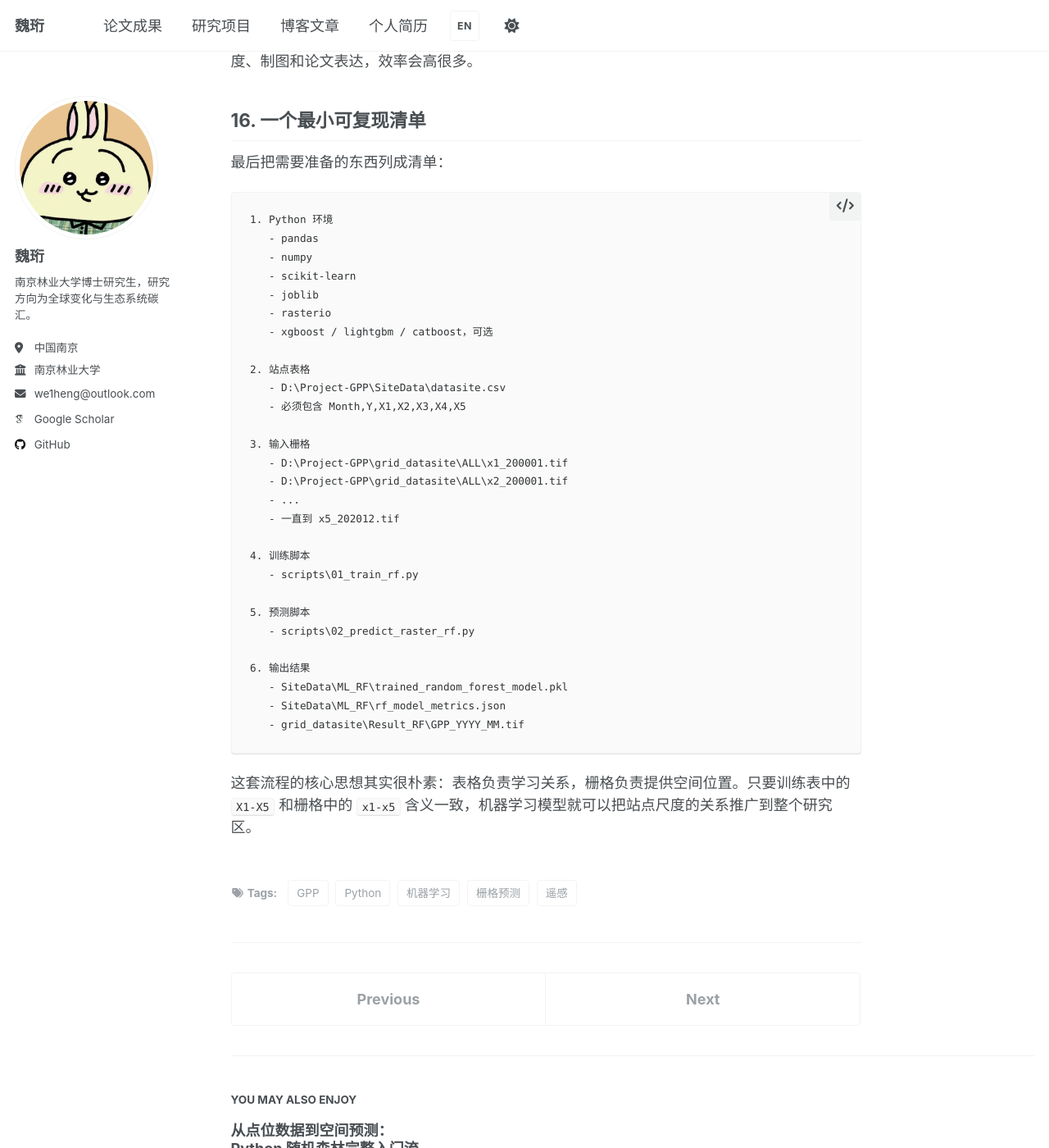
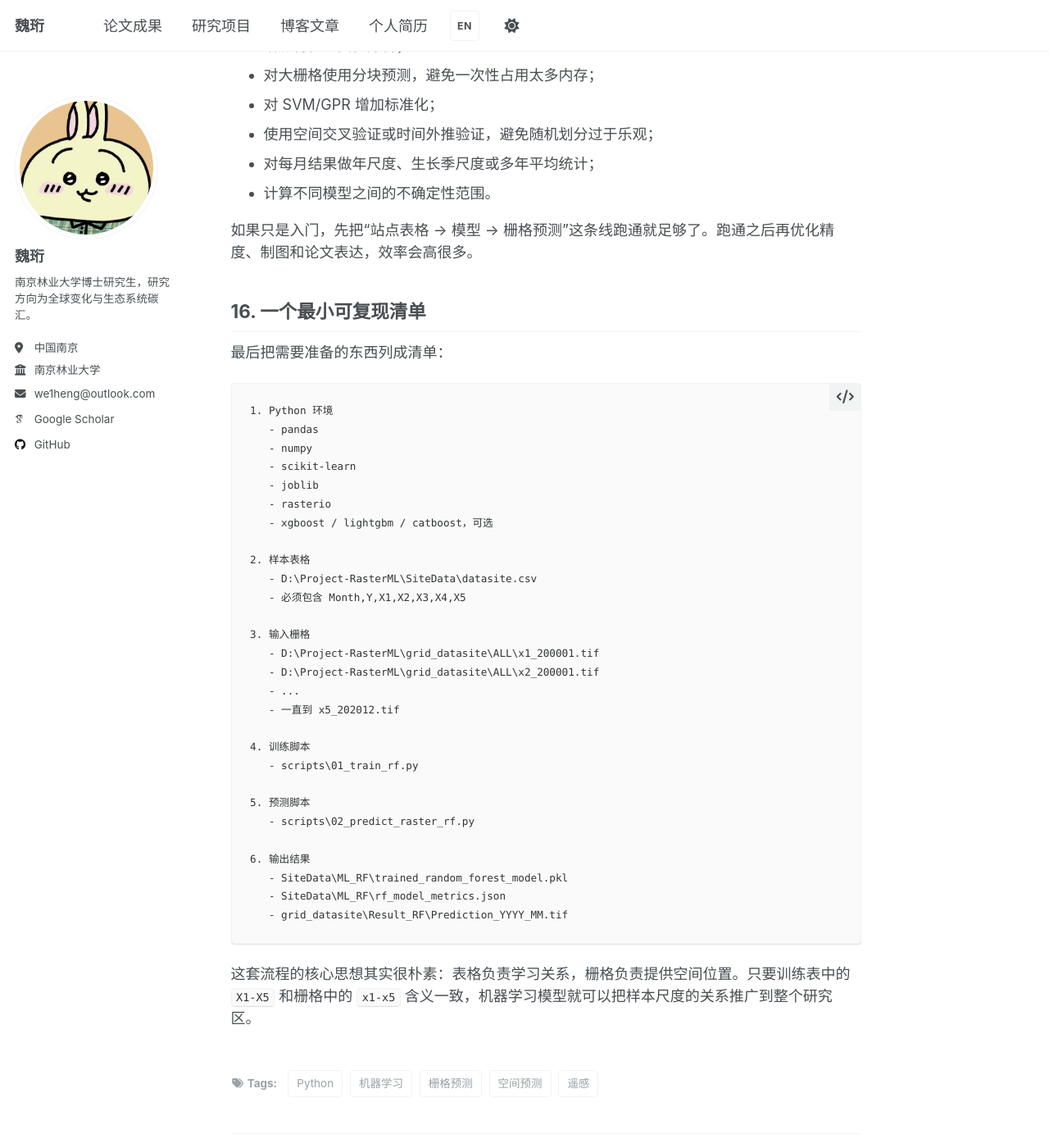
Before and after one commit to NOOB304/NOOB304.github.io, a Jekyll site: the page built from _posts/2026-06-27-machine-learning-point-to-raster-prediction-tutorial.md, in a window 1280 px wide and 1400 px high, scrolled down 24624 px. Shown: the whole window at 82% size. Built offline with Jekyll 4.4.1, drawn with Linux system fonts in a browser that asks for light colours; some web fonts are replaced; some of the changed text lies outside the part shown.

Commit message:
docs: generalize raster prediction tutorial

````diff
--- a/_posts/2026-06-27-gpp-machine-learning-raster-prediction-tutorial.md
+++ b/_posts/2026-06-27-machine-learning-point-to-raster-prediction-tutorial.md
@@ -1,23 +1,27 @@
 ---
-title: "从 0 入门：用机器学习把站点 GPP 数据预测成月尺度栅格图"
+title: "从 0 入门：用机器学习把点位数据预测成栅格图"
 date: 2026-06-27
-permalink: /posts/2026/06/gpp-machine-learning-raster-prediction-tutorial/
+permalink: /posts/2026/06/machine-learning-point-to-raster-prediction-tutorial/
+redirect_from:
+  - /posts/2026/06/gpp-machine-learning-raster-prediction-tutorial/
 lang: zh
 author_profile: true
 comments: false
 share: false
 tags:
   - Python
-  - GPP
   - 机器学习
   - 栅格预测
   - 遥感
-excerpt: "基于一个 GPP 建模代码包，完整拆解站点 CSV、模型训练、参数寻优、精度评价、GeoTIFF 批量预测和结果检查流程。"
+  - 空间预测
+excerpt: "基于一个点位到栅格的机器学习代码包，完整拆解样本 CSV、模型训练、参数寻优、精度评价、GeoTIFF 批量预测和结果检查流程。"
 ---
 
-这篇文章整理一个比较完整的 GPP 机器学习建模流程：先用站点尺度样本训练模型，再把训练好的模型应用到月尺度 GeoTIFF 栅格上，得到连续空间上的 GPP 预测图。
+这篇文章整理的是一个通用的“点位/表格样本 → 机器学习模型 → 栅格空间预测”流程：先用已有样本训练回归模型，再把训练好的模型应用到 GeoTIFF 栅格上，得到连续空间上的预测图。
 
-原始代码包里包含六类机器学习模型：随机森林、XGBoost、LightGBM、CatBoost、支持向量机和高斯过程回归。它们的整体逻辑高度相似：读取站点表格、划分训练集和测试集、网格搜索最优参数、保存模型和评价指标，最后再用对应的栅格预测脚本批量输出每个月的 GPP 图。
+原始代码包的文件名以 `GPP` 命名，但方法并不只适用于 GPP。只要你的研究对象是连续型数值变量，并且同时拥有样本点表格和对应的栅格解释变量，就可以套用这套框架。例如：GPP、NPP、植被覆盖度、LAI、NDVI、土壤有机碳、碳储量、地表温度、水质指标、生态质量指数等，都可以按同样思路处理。
+
+原始代码包里包含六类机器学习模型：随机森林、XGBoost、LightGBM、CatBoost、支持向量机和高斯过程回归。它们的整体逻辑高度相似：读取样本表格、划分训练集和测试集、网格搜索最优参数、保存模型和评价指标，最后再用对应的栅格预测脚本批量输出每一期的预测图。
 
 本文会从零开始讲清楚：
 
@@ -25,7 +29,7 @@
 - 每个输入文件应该是什么格式；
 - 原代码包里的脚本分别负责什么；
 - 如何训练模型、保存模型和评价精度；
-- 如何把模型应用到 2000—2020 年逐月栅格；
+- 如何把模型应用到 2000—2020 年逐月栅格，或其它时间尺度的栅格；
 - 常见报错应该怎么排查。
 
 这不是一篇只贴代码的记录，而是把代码背后的流程拆开讲。小白照着做，至少能知道自己每一步在处理什么东西。
@@ -35,10 +39,10 @@
 可以把整个流程理解为一句话：
 
 ```text
-用已有站点样本学习 Y 与 X1-X5 的关系，然后把这个关系推广到每一个栅格像元。
+用已有样本学习 Y 与 X1-X5 的关系，然后把这个关系推广到每一个栅格像元。
 ```
 
-在这套代码中，站点数据表叫 `datasite.csv`，它的列结构是：
+在这套代码中，样本数据表叫 `datasite.csv`，它的列结构是：
 
 ```csv
 Month,Y,X1,X2,X3,X4,X5
@@ -52,13 +56,13 @@
 
 | 字段 | 含义 |
 |---|---|
-| `Month` | 月份，取值 1 到 12，用来做分层抽样 |
-| `Y` | 需要预测的目标变量，这里可以理解为站点尺度 GPP |
+| `Month` | 月份或分组编号，原始代码中取值 1 到 12，用来做分层抽样 |
+| `Y` | 需要预测的目标变量，可以替换成任何连续型指标 |
 | `X1` 到 `X5` | 解释变量，也就是模型用来预测 `Y` 的输入因子 |
 
 原始数据共有 912 行，每个月 76 条样本。这个结构很整齐，所以代码里用了 `stratify=months`，确保训练集和测试集中每个月份都有样本，而不是某些月份被随机分没了。
 
-站点建模完成后，代码会读取这样的栅格文件：
+建模完成后，代码会读取这样的栅格文件：
 
 ```text
 x1_200001.tif
@@ -73,13 +77,13 @@
 x5_202012.tif
 ```
 
-也就是说，每一个月份都需要 5 个输入栅格，分别对应训练表里的 `X1` 到 `X5`。模型会对每个像元读取这 5 个值，预测该像元的 GPP，然后输出：
+也就是说，每一个时间片都需要 5 个输入栅格，分别对应训练表里的 `X1` 到 `X5`。模型会对每个像元读取这 5 个值，预测该像元的目标变量，然后输出：
 
 ```text
-GPP_2000_01.tif
-GPP_2000_02.tif
+Prediction_2000_01.tif
+Prediction_2000_02.tif
 ...
-GPP_2020_12.tif
+Prediction_2020_12.tif
 ```
 
 整体流程可以画成这样：
@@ -87,18 +91,18 @@
 ```text
 datasite.csv
   ├─ Month
-  ├─ Y
+  ├─ Y，也就是目标变量
   └─ X1-X5
       ↓
 训练机器学习模型
       ↓
 trained_random_forest_model.pkl
       ↓
-x1-x5 月尺度 GeoTIFF
+x1-x5 GeoTIFF
       ↓
 逐像元预测
       ↓
-GPP_YYYY_MM.tif
+Prediction_YYYY_MM.tif
 ```
 
 ## 2. 原始代码包结构解析
@@ -107,8 +111,8 @@
 
 | 文件或文件夹 | 作用 |
 |---|---|
-| `datasite.csv` | 站点样本表，包含 `Month`、`Y`、`X1` 到 `X5` |
-| `GPP_RF.py` | 训练随机森林模型 |
+| `datasite.csv` | 样本表，包含 `Month`、`Y`、`X1` 到 `X5` |
+| `GPP_RF.py` | 训练随机森林模型，文件名里的 GPP 可以理解为原始案例名 |
 | `GPP_xgboost.py` | 训练 XGBoost 模型 |
 | `GPP_lgb.py` | 训练 LightGBM 模型 |
 | `GPP_CAT.py` | 训练 CatBoost 模型 |
@@ -121,17 +125,17 @@
 | `GPP_SVM_raster.py` | 使用 SVM 模型进行栅格预测 |
 | `GPP_GPR_raster.py` | 使用 GPR 模型进行栅格预测 |
 | `ML_RF/`、`ML_XGB/` 等 | 保存各模型的参数、评价指标、训练集、测试集和 `.pkl` 模型 |
-| `重命名数据.m` | MATLAB 预处理脚本，用来把不同来源的 GPP 栅格统一命名为 `x1_YYYYMM.tif` 到 `x5_YYYYMM.tif` |
+| `重命名数据.m` | MATLAB 预处理脚本，用来把不同来源或不同变量的栅格统一命名为 `x1_YYYYMM.tif` 到 `x5_YYYYMM.tif` |
 
-从 MATLAB 脚本可以看出，这套数据的 5 个输入栅格大概来自 5 套 GPP 产品或数据源：
+从 MATLAB 脚本可以看出，原始案例中的 5 个输入栅格来自 5 套 GPP 产品或数据源；但换成其它研究时，它们也可以是气候、地形、土壤、人类活动或遥感指数等变量：
 
 | 变量名 | 原始数据来源 |
 |---|---|
-| `X1` / `x1` | MODIS GPP |
-| `X2` / `x2` | PML-V2 GPP |
-| `X3` / `x3` | CEDAR GPP |
-| `X4` / `x4` | GOSIF GPP |
-| `X5` / `x5` | TL-LUE GPP |
+| `X1` / `x1` | 原始案例：MODIS GPP；通用理解：第 1 个解释变量 |
+| `X2` / `x2` | 原始案例：PML-V2 GPP；通用理解：第 2 个解释变量 |
+| `X3` / `x3` | 原始案例：CEDAR GPP；通用理解：第 3 个解释变量 |
+| `X4` / `x4` | 原始案例：GOSIF GPP；通用理解：第 4 个解释变量 |
+| `X5` / `x5` | 原始案例：TL-LUE GPP；通用理解：第 5 个解释变量 |
 
 这里的关键不是变量一定要叫这些名字，而是训练表格和栅格文件必须一一对应。表格里用 `X1` 到 `X5`，栅格预测时就必须有 `x1_年月.tif` 到 `x5_年月.tif`。
 
@@ -154,13 +158,13 @@
 然后新建一个项目文件夹，例如：
 
 ```text
-D:\Project-GPP
+D:\Project-RasterML
 ```
 
 进入项目文件夹：
 
 ```bash
-cd D:\Project-GPP
+cd D:\Project-RasterML
 ```
 
 创建虚拟环境：
@@ -207,8 +211,8 @@
 如果 `rasterio` 在 Windows 上安装失败，可以改用 Anaconda 或 Miniconda：
 
 ```bash
-conda create -n gpp python=3.10
-conda activate gpp
+conda create -n rasterml python=3.10
+conda activate rasterml
 conda install -c conda-forge rasterio pandas numpy scikit-learn
 pip install xgboost lightgbm catboost joblib matplotlib
 ```
@@ -218,14 +222,14 @@
 原始代码里使用了很多绝对路径，例如：
 
 ```python
-D:/Project-GPP/SiteData/datasite.csv
-D:/Project-GPP/grid_datasite/ALL/
+D:/Project-RasterML/SiteData/datasite.csv
+D:/Project-RasterML/grid_datasite/ALL/
 ```
 
 这在自己的电脑上能跑，但换一台电脑就要改很多地方。为了新手不迷路，建议先按下面的结构整理：
 
 ```text
-D:\Project-GPP
+D:\Project-RasterML
 ├─ SiteData
 │  ├─ datasite.csv
 │  ├─ ML_RF
@@ -255,12 +259,12 @@
 
 其中最重要的是两个输入位置：
 
-- `SiteData/datasite.csv`：站点训练表；
-- `grid_datasite/ALL/`：准备好的逐月输入栅格。
+- `SiteData/datasite.csv`：样本训练表；
+- `grid_datasite/ALL/`：准备好的分期输入栅格。
 
-## 5. 准备站点表格 `datasite.csv`
+## 5. 准备样本表格 `datasite.csv`
 
-站点表格必须是 CSV 格式，不能直接用 Excel 的 `.xlsx`。如果你现在手里是 Excel 文件，可以在 Excel 里另存为 CSV。
+样本表格必须是 CSV 格式，不能直接用 Excel 的 `.xlsx`。如果你现在手里是 Excel 文件，可以在 Excel 里另存为 CSV。
 
 最低要求如下：
 
@@ -269,12 +273,12 @@
 | 文件名 | `datasite.csv` |
 | 编码 | 建议 UTF-8 |
 | 必须列 | `Month,Y,X1,X2,X3,X4,X5` |
-| `Month` | 1 到 12 的整数 |
+| `Month` | 分组列；原始代码是 1 到 12 的月份，也可以改成季节、年份或样本类型 |
 | `Y` | 目标变量，不能是文本 |
 | `X1-X5` | 输入变量，必须是数值 |
 | 缺失值 | 建议提前删除或填补 |
 
-为什么要有 `Month`？因为 GPP 有明显季节性。如果随机划分训练集和测试集时不管月份，可能某些月份在测试集中太少，评价结果不稳定。原代码使用了：
+为什么要有 `Month`？因为原始案例是逐月生态遥感数据，有明显季节性。如果随机划分训练集和测试集时不管月份，可能某些月份在测试集中太少，评价结果不稳定。原代码使用了：
 
 ```python
 train_test_split(
@@ -285,11 +289,11 @@
 )
 ```
 
-这里的 `stratify=months` 就是按月份分层抽样，让 1 月到 12 月的样本比例尽量保持一致。
+这里的 `stratify=months` 就是按月份分层抽样，让 1 月到 12 月的样本比例尽量保持一致。换成其它数据时，如果没有月份，也可以把这一列改成其它分组变量；如果没有必要分层，可以去掉 `stratify=months`。
 
 ## 6. 准备栅格输入文件
 
-栅格预测阶段要求每个月都有 5 个输入文件。以 2000 年 1 月为例：
+栅格预测阶段要求每个时间片或每个待预测区域都有 5 个输入文件。以 2000 年 1 月为例：
 
 ```text
 x1_200001.tif
@@ -323,7 +327,7 @@
 原始 MATLAB 脚本 `重命名数据.m` 的作用，就是把不同文件夹、不同命名规则的数据统一整理成这个格式。它的核心逻辑是：
 
 ```text
-读取 MODIS、PML、CEDAR、GOSIF、TL-LUE 的每月 GPP
+读取 5 个解释变量的同一期栅格
   ↓
 转换成 double 数组
   ↓
@@ -353,8 +357,8 @@
 
 
 # 1. 项目路径
-# 如果你的项目不在 D:/Project-GPP，需要改这里
-PROJECT_DIR = Path(r"D:/Project-GPP")
+# 如果你的项目不在 D:/Project-RasterML，需要改这里
+PROJECT_DIR = Path(r"D:/Project-RasterML")
 SITE_DIR = PROJECT_DIR / "SiteData"
 DATA_FILE = SITE_DIR / "datasite.csv"
 OUT_DIR = SITE_DIR / "ML_RF"
@@ -617,7 +621,7 @@
   ↓
 把预测结果重新 reshape 成二维栅格
   ↓
-写出 GPP_YYYY_MM.tif
+写出 Prediction_YYYY_MM.tif
 ```
 
 下面给出一个更适合新手使用的随机森林栅格预测脚本。它比原始代码多做了几件事：
@@ -640,7 +644,7 @@
 
 
 # 1. 路径设置
-PROJECT_DIR = Path(r"D:/Project-GPP")
+PROJECT_DIR = Path(r"D:/Project-RasterML")
 MODEL_FILE = PROJECT_DIR / "SiteData" / "ML_RF" / "trained_random_forest_model.pkl"
 INPUT_DIR = PROJECT_DIR / "grid_datasite" / "ALL"
 OUTPUT_DIR = PROJECT_DIR / "grid_datasite" / "Result_RF"
@@ -729,7 +733,7 @@
         compress="lzw",
     )
 
-    output_file = OUTPUT_DIR / f"GPP_{year}_{month:02d}.tif"
+    output_file = OUTPUT_DIR / f"Prediction_{year}_{month:02d}.tif"
     with rasterio.open(output_file, "w", **profile) as dst:
         dst.write(pred, 1)
 
@@ -864,7 +868,7 @@
 常见报错：
 
 ```text
-FileNotFoundError: D:\Project-GPP\SiteData\datasite.csv
+FileNotFoundError: D:\Project-RasterML\SiteData\datasite.csv
 ```
 
 检查三件事：
@@ -941,7 +945,7 @@
 
 预测完成后，不要急着直接用于论文制图，建议先做几项检查：
 
-1. 在 QGIS 或 ArcGIS 中打开几个输出 `GPP_YYYY_MM.tif`；
+1. 在 QGIS 或 ArcGIS 中打开几个输出 `Prediction_YYYY_MM.tif`；
 2. 检查坐标系是否正确；
 3. 检查空间范围是否和输入栅格一致；
 4. 检查 NoData 区域是否合理；
@@ -986,13 +990,13 @@
    - rasterio
    - xgboost / lightgbm / catboost，可选
 
-2. 站点表格
-   - D:\Project-GPP\SiteData\datasite.csv
+2. 样本表格
+   - D:\Project-RasterML\SiteData\datasite.csv
    - 必须包含 Month,Y,X1,X2,X3,X4,X5
 
 3. 输入栅格
-   - D:\Project-GPP\grid_datasite\ALL\x1_200001.tif
-   - D:\Project-GPP\grid_datasite\ALL\x2_200001.tif
+   - D:\Project-RasterML\grid_datasite\ALL\x1_200001.tif
+   - D:\Project-RasterML\grid_datasite\ALL\x2_200001.tif
    - ...
    - 一直到 x5_202012.tif
 
@@ -1005,7 +1009,7 @@
 6. 输出结果
    - SiteData\ML_RF\trained_random_forest_model.pkl
    - SiteData\ML_RF\rf_model_metrics.json
-   - grid_datasite\Result_RF\GPP_YYYY_MM.tif
+   - grid_datasite\Result_RF\Prediction_YYYY_MM.tif
 ```
 
-这套流程的核心思想其实很朴素：表格负责学习关系，栅格负责提供空间位置。只要训练表中的 `X1-X5` 和栅格中的 `x1-x5` 含义一致，机器学习模型就可以把站点尺度的关系推广到整个研究区。
+这套流程的核心思想其实很朴素：表格负责学习关系，栅格负责提供空间位置。只要训练表中的 `X1-X5` 和栅格中的 `x1-x5` 含义一致，机器学习模型就可以把样本尺度的关系推广到整个研究区。
````
Also changed, not shown: other parts of _posts/2026-06-27-machine-learning-point-to-raster-prediction-tutorial.md (+2 -2 lines).
